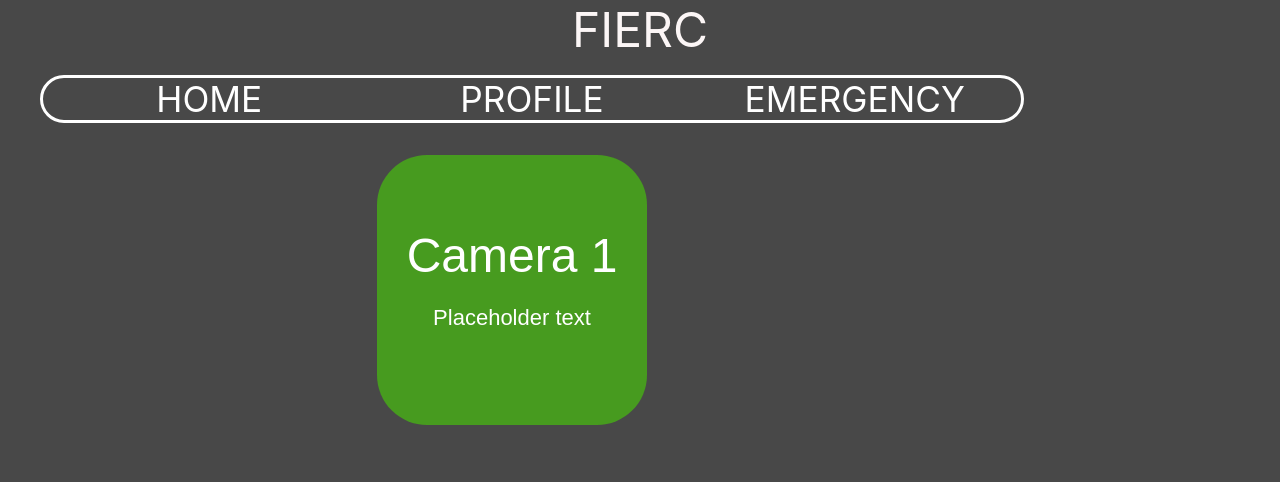
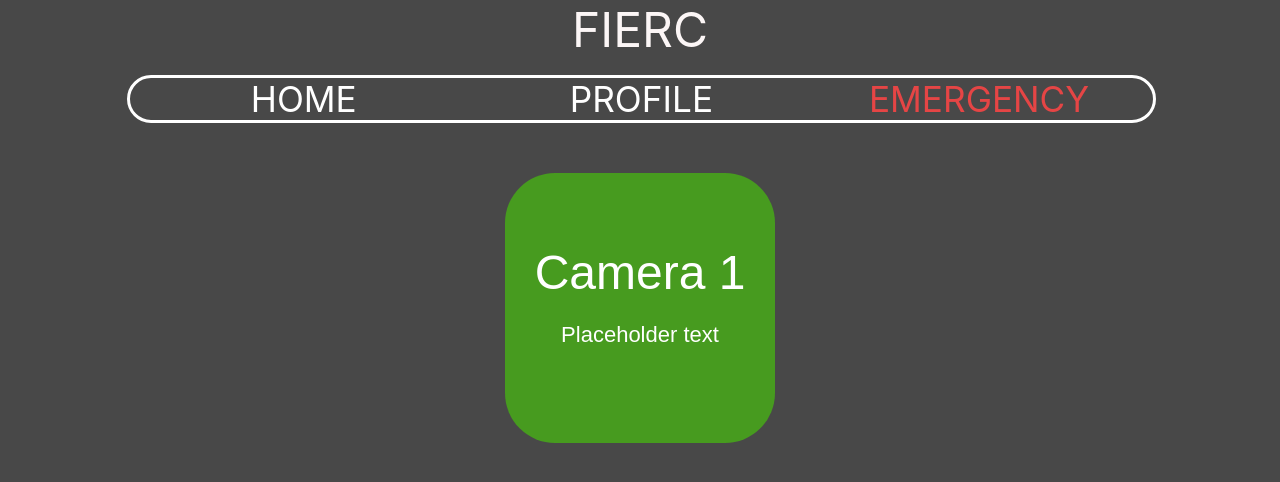
Before and after one commit to supraditya/Fierc, a React (Create React App) app: page / in a window 1280 px wide. Shown: the top 482 px of the page. Built offline with nearby package versions, Linux system fonts and the light colour scheme.

Commit message:
Centered navbar, changed styling

```diff
--- a/src/components/Navbar.js
+++ b/src/components/Navbar.js
@@ -8,7 +8,7 @@ const Navbar=()=>{
             <div className={styles.navWrapper}>
                     <li><Link to="/">HOME</Link></li>
                     <li><Link to="/profile">PROFILE</Link></li>
-                    <li><Link to="/emergency">EMERGENCY</Link></li>
+                    <li><Link to="/emergency" style={{color: "#E54545"}}>EMERGENCY</Link></li>
             </div>
             </ul>
         </div>
--- a/src/stylesheets/App.css
+++ b/src/stylesheets/App.css
@@ -14,7 +14,7 @@ body
 }
 .container
 {
-    width: 80% !important;
-    height: 80px !important;
+    /* width: 80% !important; */
+    /* height: 80px !important; */
     text-align: center;
 }
--- a/src/stylesheets/Navbar.module.css
+++ b/src/stylesheets/Navbar.module.css
@@ -1,25 +1,9 @@
-/* .main
-{
-    text-align: center;
-    border: solid !important;
-    background-color: #484848 !important;
-
-} */
 .list li {
     display:inline-block;
     width:33%;
     margin:0;
     padding:0;
 }
-/* nav
-{
-    background-color: #484848 !important;
-        -webkit-box-shadow: none !important;
-	-moz-box-shadow: none;
-    box-shadow: none;
-    border: solid;
-    border-radius: 50px;
-} */
 .list a
 {
     font-size: 2.2em !important;
@@ -39,4 +23,11 @@
     border-radius: 50px;
     border-color: #FFF;
     border-style: solid;
+    margin-left: 7%;
+    margin-right: 10%;
+    margin-bottom: 4%;
 }
+.emergencybutton
+{
+    color: #E54545;
+}
```
